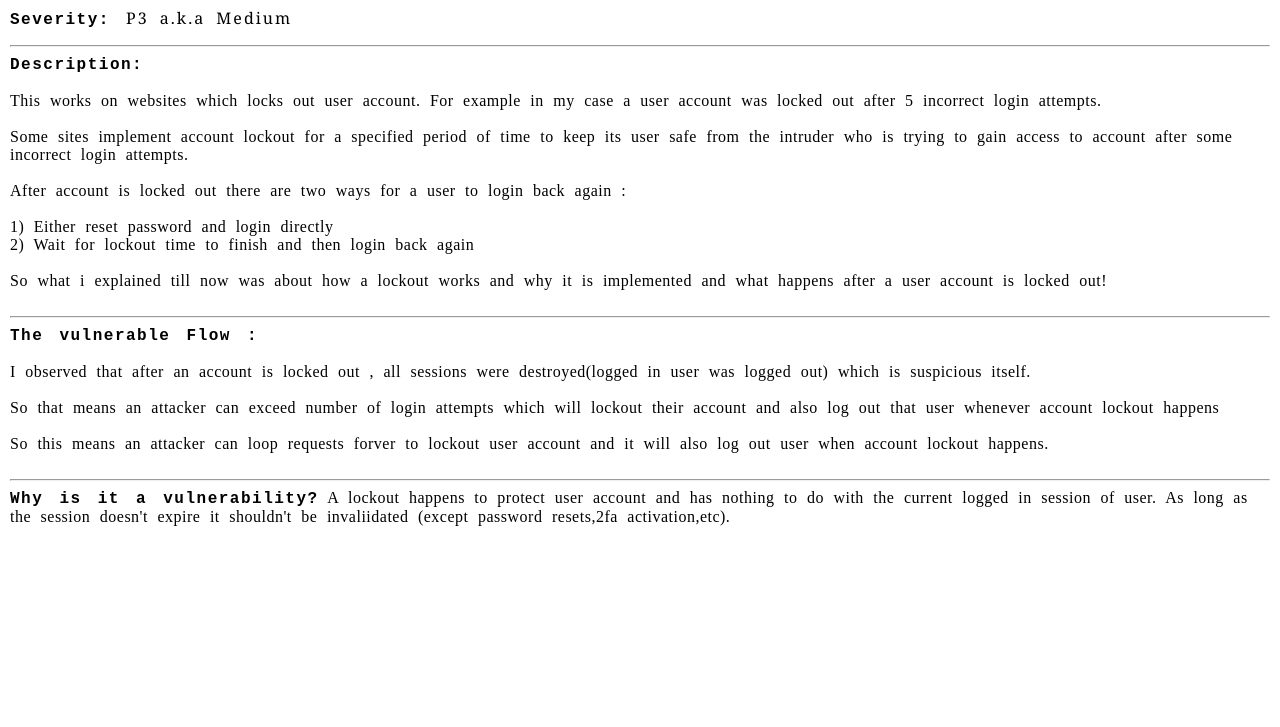
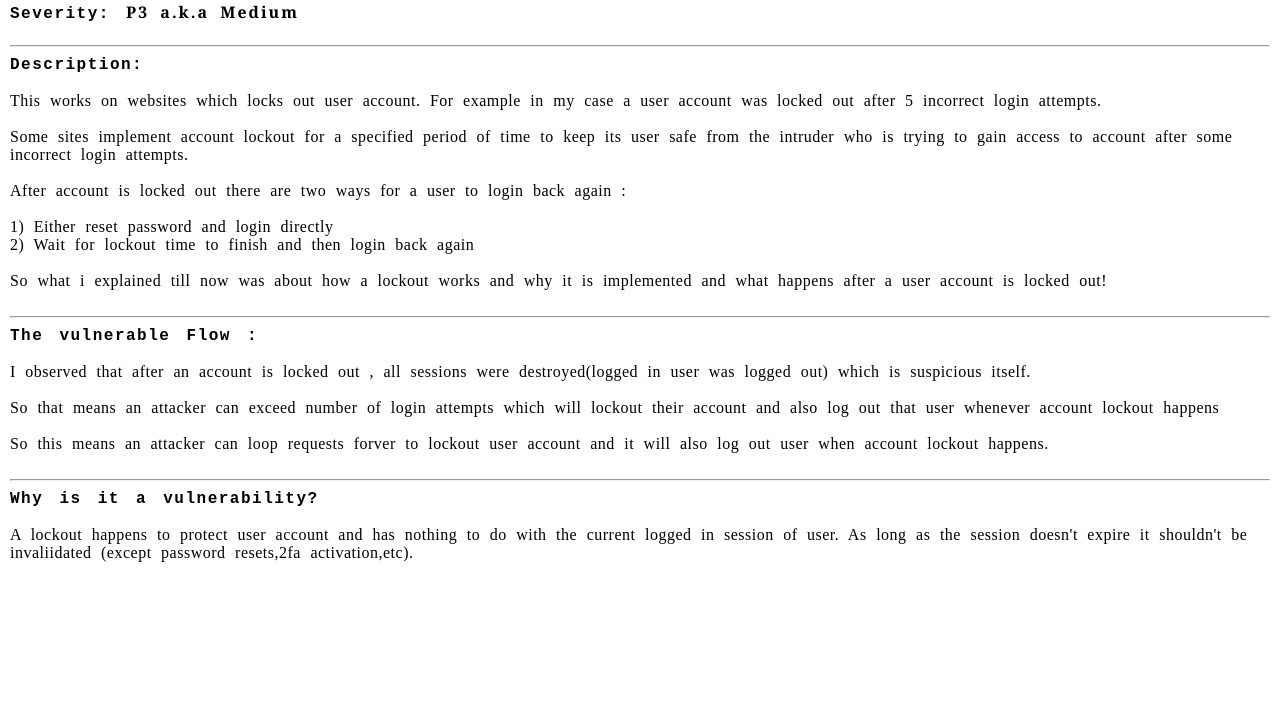
Before and after one commit to akash403/akash403.github.io, a plain HTML site: page index.html in a window 1280 px wide. Shown: the part 73-800 px from the top of the page. Drawn offline with Linux system fonts and the light colour scheme.

Commit message:
Update index.html

```diff
--- a/index.html
+++ b/index.html
@@ -18,6 +18,8 @@ font-weight: bold;
 font-family: Courier New;
 }
 p{
+  font-weight: bold;
+line-height: 10px;
 font-family: Georgia;
 letter-spacing: 2px;
 }
@@ -27,7 +29,7 @@ letter-spacing: 2px;
 <body>
 <h1 align="Center">PERMANENT DOS DUE TO DESIGN FLAW</h1>
 <p>
-<span>Severity: </span>P3 a.k.a Medium<br><hr>
+<span>Severity: </span>P3 a.k.a Medium<br><br><hr>
 <span>Description: </span><br><br>
 This works on websites which locks out user account. For example in my case a user account was locked out after 5 incorrect login attempts.
 <br><br>
@@ -43,7 +45,7 @@ So what i explained till now was about how a lockout works and why it is impleme
 <Span>The vulnerable Flow :</span></bR></br>
 I observed that after an account is locked out , all sessions were destroyed(logged in user was logged out) which is suspicious itself.<br><br>So that means an attacker can exceed number of login attempts which will lockout their account and also log out that user whenever account lockout happens<br><br>
 So this means an attacker can loop requests forver to lockout user account and it will also log out user when account lockout happens.<br><br><hr>
-<span> Why is it a vulnerability?</span>
+<span> Why is it a vulnerability?</span><br><br>
 A lockout happens to protect user account and has nothing to do with the current logged in session of user. As long as the session doesn't expire it shouldn't be invaliidated (except password resets,2fa activation,etc).
 </p>
 </body>
```
